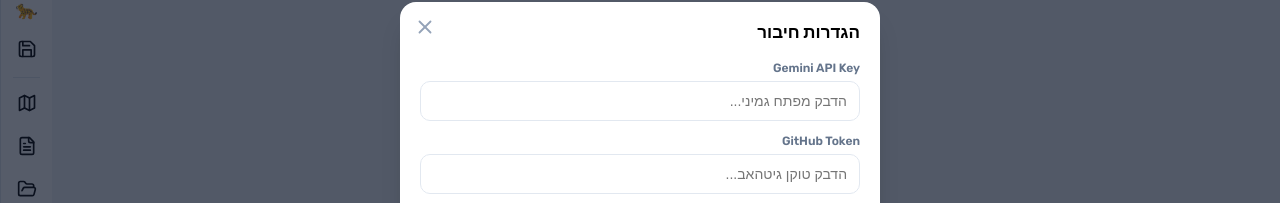
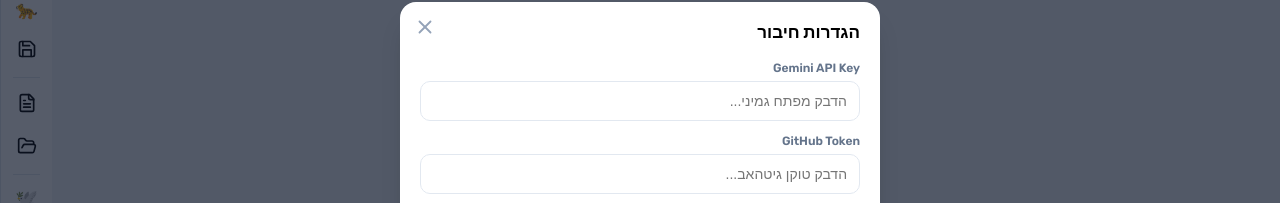
Before and after one commit to ShalevYair/ai-coding-agent, a React (Create React App) app in the folder client/: page / in a window 1280 px wide. Shown: the part 249-452 px from the top of the page. Built offline with nearby package versions, Linux system fonts and the light colour scheme.

Commit message:
In client/src/components/SideMenu.jsx: Remove the SideBtn component that renders the 'מפת פרויקט' (Map icon) button.

```diff
--- a/client/src/components/SideMenu.jsx
+++ b/client/src/components/SideMenu.jsx
@@ -93,9 +93,6 @@
           />
 
           <Divider />
-
-          <SideBtn icon={<Map size={20} />} label="מפת פרויקט" title="מפת פרויקט"
-            onClick={fetchProjectMap} isOpen={isOpen} />
 
           <SideBtn icon={<FileText size={20} />} label="עזרה / README" title="עזרה / README"
             onClick={fetchReadme} isOpen={isOpen} />
@@ -217,7 +214,6 @@
   Plus,
   RefreshCw,
   Zap,
-  Map,
   Save,
   FolderOpen,
   FileText,
```
